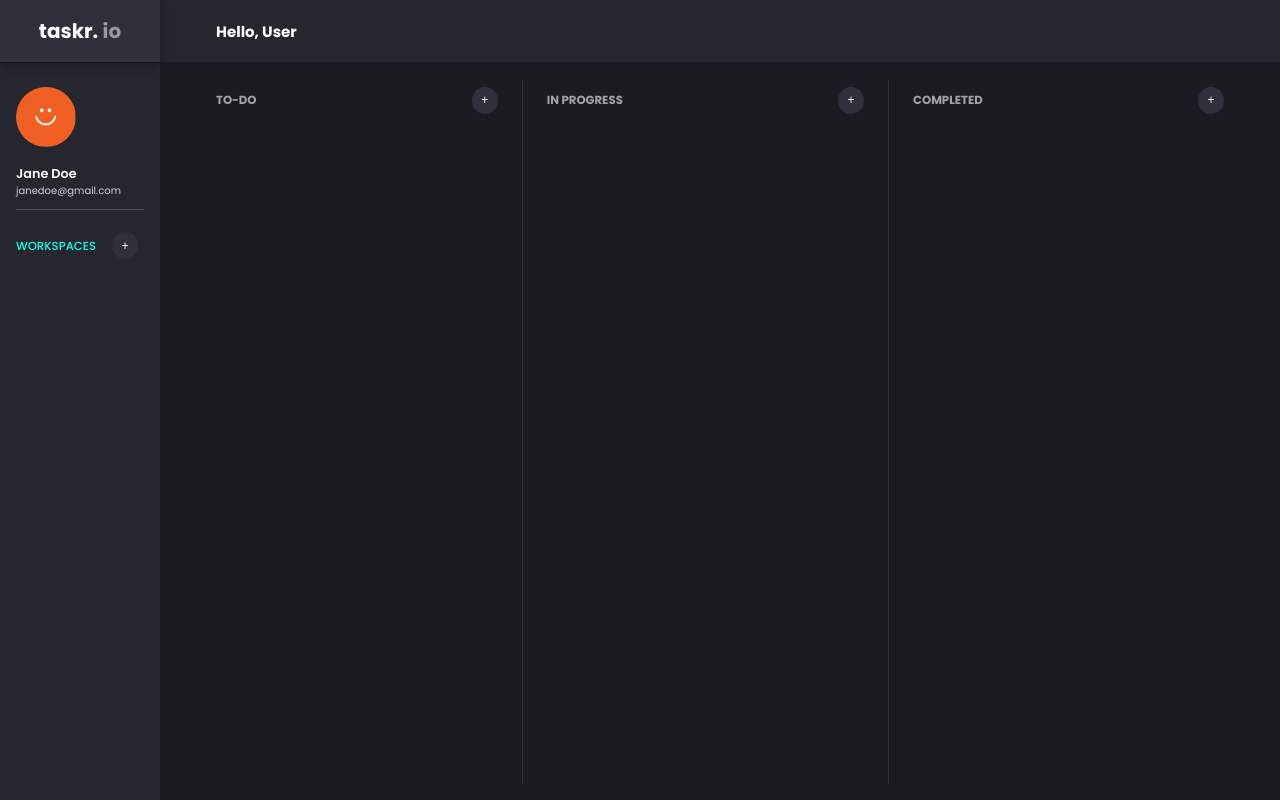
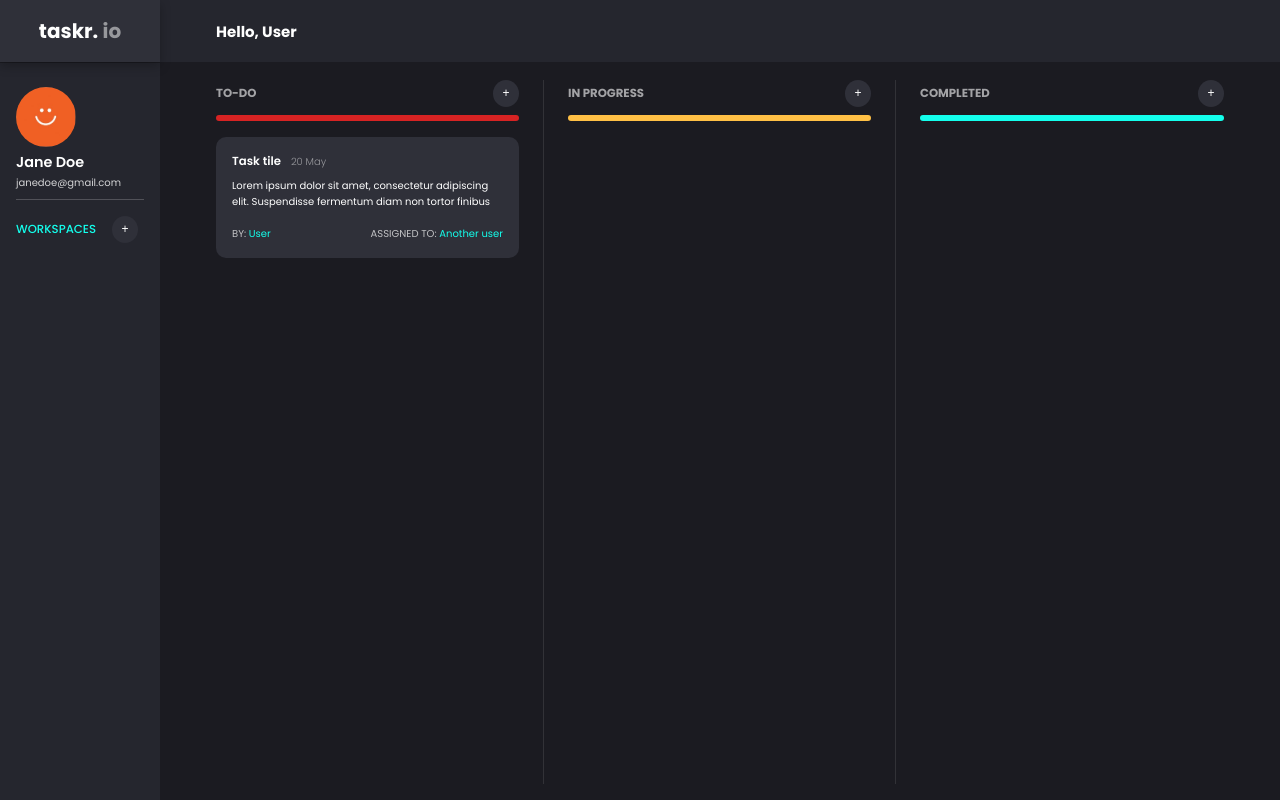
Before and after one commit to Team-Cepheus/taskr.io, a React (Create React App) app in the folder frontend/: page /board in a window 1280 px wide. Built offline with nearby package versions, Linux system fonts and the light colour scheme.

Commit message:
Board static parts done

```diff
--- a/frontend/src/components/BoardPage/BoardPage.jsx
+++ b/frontend/src/components/BoardPage/BoardPage.jsx
@@ -4,7 +4,8 @@ import Topbar from '../Topbar'
 import TodoColumn from './TodoColumn';
 import '../../styles/BoardPage.css'
 import InProgressColumn from './InProgressColumn';
-import CompletedColumn from './CompletedColumn'
+import CompletedColumn from './CompletedColumn';
+import TaskCard from './TaskCard';
 
 const BoardPage = () => {
     return (
@@ -12,7 +13,9 @@ const BoardPage = () => {
         <Topbar/>
         <Sidebar />
         <div className="board">
-        <TodoColumn/>
+        <TodoColumn>
+            <TaskCard/>
+        </TodoColumn>
         <InProgressColumn/>
         <CompletedColumn />
         </div>
--- a/frontend/src/components/BoardPage/CompletedColumn.jsx
+++ b/frontend/src/components/BoardPage/CompletedColumn.jsx
@@ -8,6 +8,8 @@ const CompletedColumn = () => {
                 <h3>COMPLETED</h3>
                 <button className="add-btn">+</button>
             </div>
+            <div className="rule comp"></div>
+
         </div>
     );
 }
--- a/frontend/src/components/BoardPage/InProgressColumn.jsx
+++ b/frontend/src/components/BoardPage/InProgressColumn.jsx
@@ -7,6 +7,8 @@ const InProgressColumn = () => {
                 <h3>IN PROGRESS</h3>
                 <button className="add-btn">+</button>
             </div>
+            <div className="rule inprog"></div>
+
         </div>
      );
 }
--- a/frontend/src/components/BoardPage/TaskCard.jsx
+++ b/frontend/src/components/BoardPage/TaskCard.jsx
@@ -4,8 +4,15 @@ import '../../styles/TaskCard.css'
 const TaskCard = () => {
     return (
         <div className="task-card">
-            <h3>Task tile</h3>
-            <p>Task body</p>
+            <div>
+            <h3 className="task-title">Task tile</h3>
+            <span className="timestamp">20 May</span>
+            </div>
+            <p>Lorem ipsum dolor sit amet, consectetur adipiscing elit. Suspendisse fermentum diam non tortor finibus    </p>
+            <div className="task-attributes">
+                <p>BY: <span>User</span></p>
+                <p>ASSIGNED TO: <span>Another user</span></p>
+            </div>
         </div>
 
      );
--- a/frontend/src/components/BoardPage/TodoColumn.jsx
+++ b/frontend/src/components/BoardPage/TodoColumn.jsx
@@ -1,13 +1,15 @@
 import React from 'react';
 
 
-const TodoColumn = () => {
+const TodoColumn = (props) => {
     return (
         <div className="todocol">
             <div className="add-task">
                 <h3>TO-DO</h3>
                 <button className="add-btn">+</button>
             </div>
+            <div className="rule todo"></div>
+            {props.children}
         </div>
     );
 }
--- a/frontend/src/styles/BoardPage.css
+++ b/frontend/src/styles/BoardPage.css
@@ -13,7 +13,10 @@
 .inprogresscol,
 .completedcol {
     flex-grow: 1;
-    padding: 0 0.5rem;
+    flex-basis: 33%;
+    padding: 0 1.5rem;
+    display: flex;
+    flex-direction: column;
 }
 .todocol,
 .inprogresscol {
@@ -24,7 +27,7 @@
     display: flex;
     align-items: center;
     justify-content: space-between;
-    padding: 0 1rem;
+    /* padding: 0 1rem; */
 }
 
 .todocol h3,
@@ -33,3 +36,22 @@
     color: rgba(255, 255, 255, 0.6);
     display: inline-block;
 }
+
+.rule {
+    padding: 0.2rem;
+    border-radius: 20px;
+    margin-bottom: 1rem;
+    margin-top: 0.5rem;
+}
+
+.todo {
+    background-color: #D72323;
+}
+
+.inprog{
+    background: #FFC045;
+}
+
+.comp{
+    background: #14FFEC;
+}
--- a/frontend/src/styles/Sidebar.css
+++ b/frontend/src/styles/Sidebar.css
@@ -25,12 +25,12 @@
 
 .profile h3 {
     font-weight: 600;
-    font-size: 0.8rem;
+    font-size: 0.9rem;
     margin-bottom: 0;
 }
 
 .profile p {
-    margin-top: 0;
+    margin: 0.1rem 0 0.5rem 0;
     color: rgba(255, 255, 255, 0.8);
 }
 
--- a/frontend/src/styles/TaskCard.css
+++ b/frontend/src/styles/TaskCard.css
@@ -0,0 +1,30 @@
+.task-card {
+    background-color: #2f3039;
+    padding: 1rem;
+    border-radius: 10px;
+}
+.task-title {
+    font-weight: 600;
+    margin-bottom: 0.5rem;
+    color: #ffffff !important;
+}
+
+.timestamp {
+    margin-left: 10px;
+    opacity: 0.5;
+    font-weight: 300;
+}
+
+.task-attributes {
+    display: flex;
+    justify-content: space-between;
+    margin-top: 1rem;
+}
+
+.task-attributes p {
+    color: #ffffffb4;
+}
+
+.task-attributes span {
+    color: #14ffec;
+}
--- a/frontend/src/styles/index.css
+++ b/frontend/src/styles/index.css
@@ -20,3 +20,7 @@ body {
 button {
   border: none;
 }
+
+h3, p{
+  margin: 0;
+}
```
